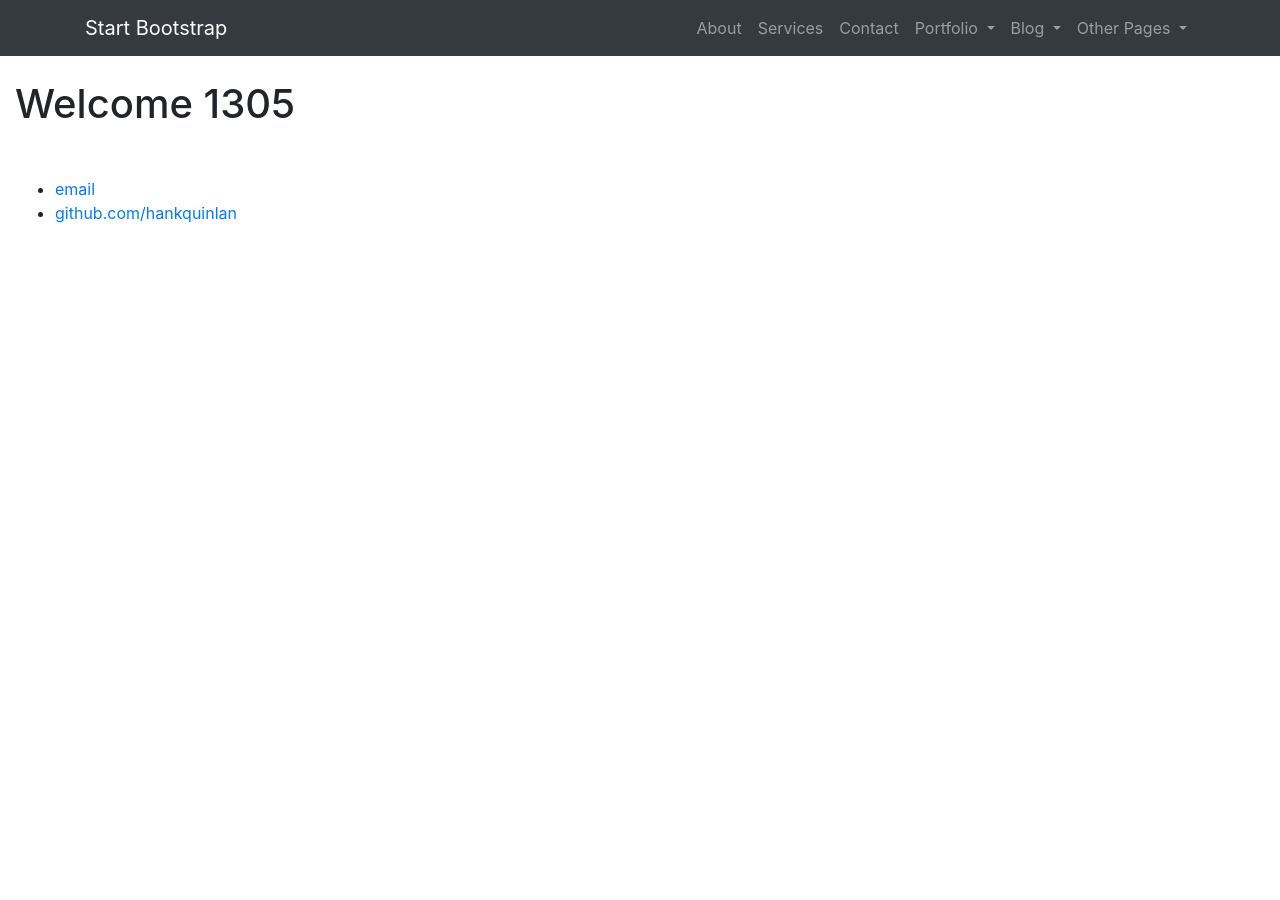
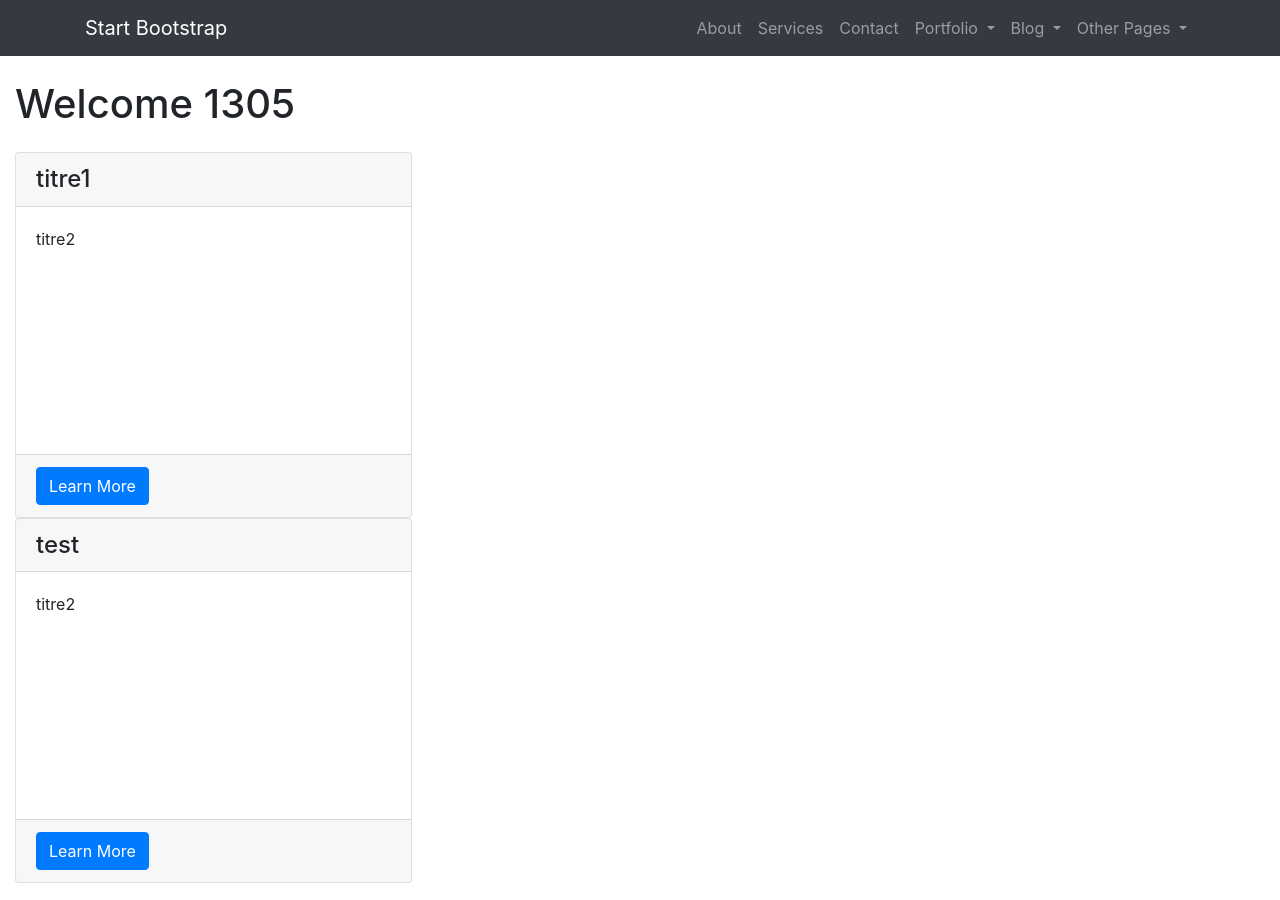
Before and after one commit to OrgaEvolutions/Nathoup.github.io, a Jekyll site: the page built from index.html, in a window 1280 px wide. Built offline with Jekyll 4.4.1, drawn with Linux system fonts in a browser that asks for light colours.

Commit message:
Update index.html

```diff
--- a/index.html
+++ b/index.html
@@ -7,7 +7,7 @@ layout: default
 <div class="row">
 	<div class="col-lg-4 mb-4">
 
-		{% for post in site.pages %}{% if layout=="post" %}
+		{% for post in site.pages %}{% if post.layout=="post" %}
 			<div class="card h-100">
 				<h4 class="card-header">{{ post.title }}</h4>
 				<div class="card-body">
```
